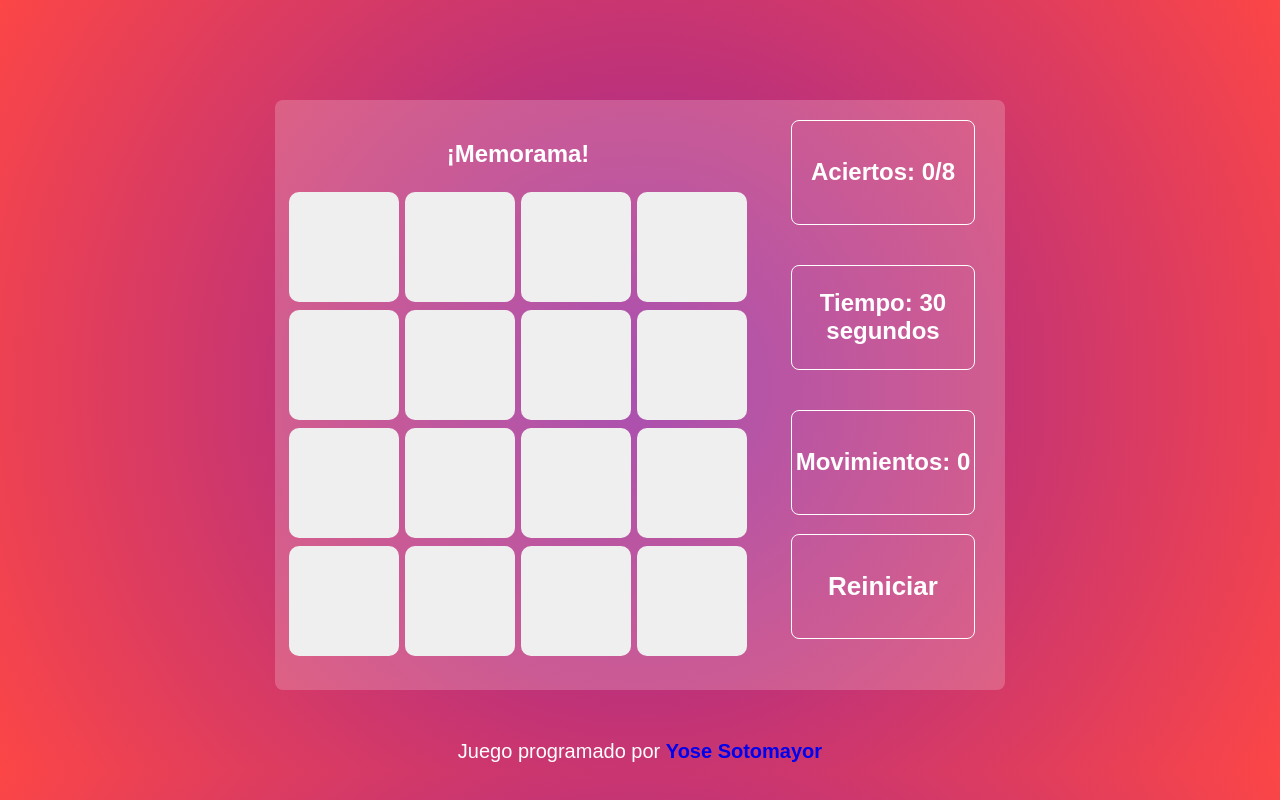
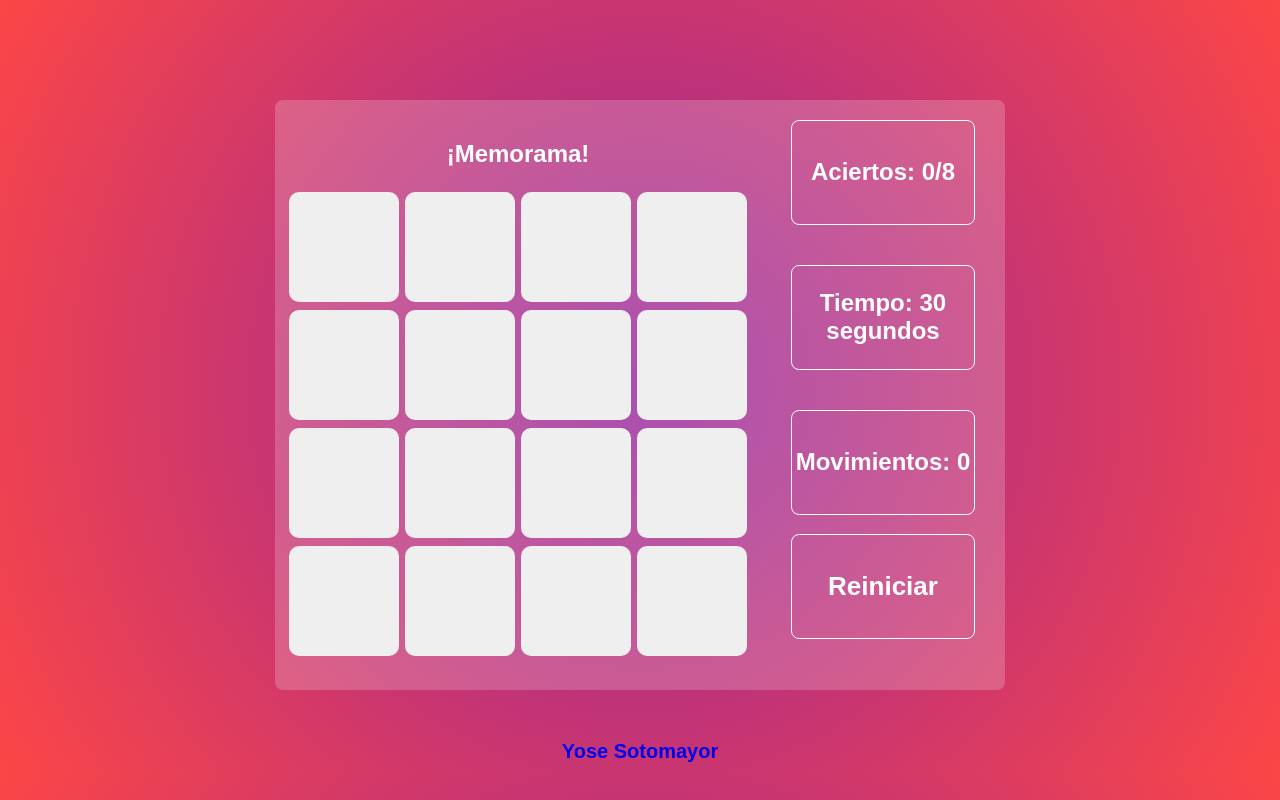
Before and after one commit to YoseSoto/MemoryGame, a plain HTML site: page index.html in a window 1280 px wide. Drawn offline with Linux system fonts and the light colour scheme.

Commit message:
modified name

```diff
--- a/index.html
+++ b/index.html
@@ -60,6 +60,6 @@
         <button id="reiniciar">Reiniciar</button>
       </section>
     </main>
-    <footer>Juego programado por <a href="https://www.instagram.com/___imyose/" target="_blank"> Yose Sotomayor </a></footer>
+    <footer><a href="https://www.instagram.com/___imyose/" target="_blank"> Yose Sotomayor </a></footer>
   </body>
 </html>
```
